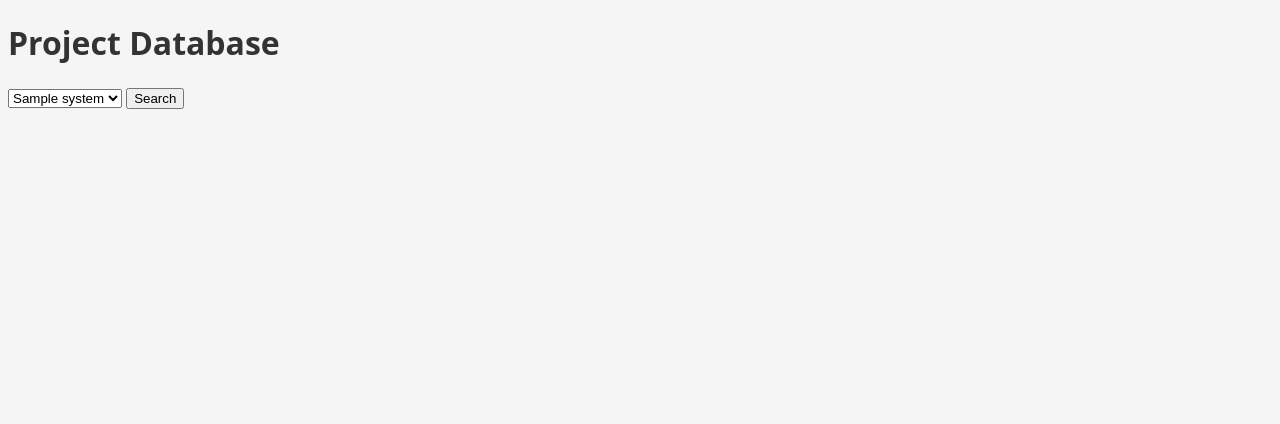
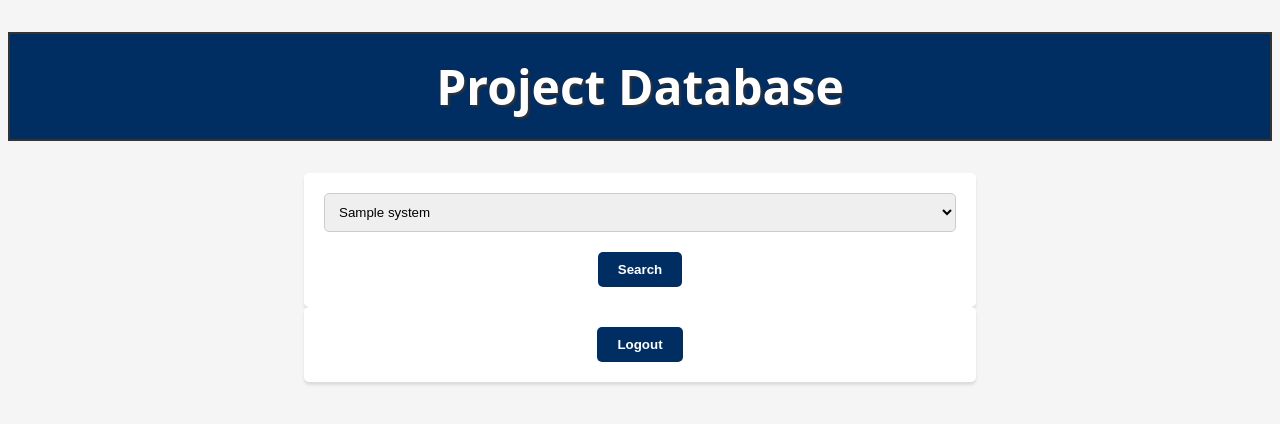
Before and after one commit to stephen601/CS_359DatabaseProject, a Flask app: template Part 4/app/templates/search.html in a window 1280 px wide. Shown: the top 424 px of the page. Run offline with Flask 3, Linux system fonts and the light colour scheme; the template is opened without the code that fills it: most values are stand-ins (such as "Sample title", 1, 10 or a date in 2020).

Commit message:
CSS update, logout update, and search update

```diff
--- a/Part 4/app/app.py
+++ b/Part 4/app/app.py
@@ -15,25 +15,44 @@ def db_connection(database):
         print(e)
     return conn
 
-@app.route('/')
+
+@app.route('/', methods=['GET', 'POST'])
 def index():
-    return render_template("index.html", os=os)
+    if request.method == 'POST':
+        session['database'] = request.form['database']
+        conn = db_connection(session['database'])
+        try:
+            # Perform any necessary operations on the database
+            # ...
+            conn.close()
+            session['message'] = "Database connection established successfully."
+            return redirect(url_for('index',os=os))
+        except:
+            # Handle any errors that may occur
+            # ...
+            return render_template("error.html")
+    else:
+        message = session.pop('message', None)
+        return render_template("index.html", message=message, os=os)
+
 
 @app.route('/logout', methods=['POST'])
 def logout():
-    database = session.get('database')
-    conn = db_connection(database)
+    session['database'] = request.form['database']
+    conn = db_connection(session['database'])
     try:
         # Perform any necessary operations on the database
         # ...
         conn.close()
         session.pop('database', None)
-        message = "Database connection closed successfully."
-        return render_template("index.html", message=message)
+        session['message'] = "Database connection closed successfully."
+        return redirect(url_for('index'))
     except:
         # Handle any errors that may occur
         # ...
         return render_template("error.html")
+
+
 
 @app.route('/api/database', methods=["POST"])
 def get_database():
--- a/Part 4/app/static/style.css
+++ b/Part 4/app/static/style.css
@@ -142,3 +57,103 @@ body {
   a:hover {
     text-decoration: underline;
   }
+h1{
+  text-align: center;
+  background-color: #002d62; /* set the background color to a blue */
+  padding: 20px; /* add some padding around the text */
+  border: 2px solid #333; /* add a border around the element */
+  text-shadow: 2px 2px 2px #333; /* add a text shadow to make the text stand out */
+  font-size: 48px; /* increase the font size for emphasis */
+  text-align: center; /* center the text horizontally */
+  color: #fff; /* set the text color to white */
+}
+/* Form Styles */
+
+form {
+  font-family: 'Open Sans', sans-serif;
+  background-color: #fff;
+  color: #333;
+  border-radius: 5px;
+  padding: 20px;
+  box-shadow: 0px 3px 3px rgba(0, 0, 0, 0.1);
+  width: 50%;
+  margin: 0 auto;
+}
+
+label {
+  display: block;
+  margin-bottom: 10px;
+}
+
+select {
+  display: block;
+  margin-bottom: 20px;
+  width: 100%;
+  padding: 10px;
+  border-radius: 5px;
+  border: 1px solid #ccc;
+}
+
+input[type="submit"] {
+  background-color: #002d62;
+  color: #fff;
+  font-weight: bold;
+  padding: 10px 20px;
+  border: none;
+  border-radius: 5px;
+  cursor: pointer;
+  transition: background-color 0.2s ease-in-out;
+}
+
+input[type="submit"]:hover {
+  background-color: #285EA6;
+}
+h2 {
+  font-size: 28px;
+  color: #002d62;
+  margin-bottom: 20px;
+  text-align: center;
+  }
+.alert {
+  padding: 10px;
+  margin-bottom: 20px;
+  border-radius: 5px;
+}
+.alert-success {
+  background-color: #dff0d8;
+  border: 1px solid #c8e5bc;
+  color: #3c763d;
+}
+label {
+  display: block;
+  margin-bottom: 10px;
+  font-weight: bold;
+  text-align: center;
+}
+button.search-btn {
+  display: block;
+  margin: 0 auto;
+  background-color: #002d62;
+  color: #fff;
+  font-weight: bold;
+  padding: 10px 20px;
+  border: none;
+  border-radius: 5px;
+  cursor: pointer;
+  transition: background-color 0.2s ease-in-out;
+}
+#search-results {
+  margin-top: 20px;
+}
+.logout-btn {
+  display: block;
+  margin: 0 auto;
+  background-color: #002d62;
+  color: #fff;
+  font-weight: bold;
+  padding: 10px 20px;
+  border: none;
+  border-radius: 5px;
+  cursor: pointer;
+  transition: background-color 0.2s ease-in-out;
+}
--- a/Part 4/app/templates/index.html
+++ b/Part 4/app/templates/index.html
@@ -1,6 +1,6 @@
 {% extends 'layout.html' %}
 {% block content %}
-<p>Welcome to Project Database, please follow the directions listed below:</p>
+<h2>Welcome to Project Database, please follow the directions listed below:</h2>
 <form action="/api/database" method="POST">
     <label for="database">Please select a database: </label>
     <select name="database">
@@ -8,7 +8,9 @@
             <option value="{{ file }}">{{ file }}</option>
         {% endfor %}
     </select>
-    <input type="submit" value="Connect">
+    <div style="text-align: center;">
+        <input type="submit" value="Connect">
+    </div>
 </form>
 {% if message %}
     <div class="alert alert-success">{{ message }}</div>
--- a/Part 4/app/templates/search.html
+++ b/Part 4/app/templates/search.html
@@ -1,13 +1,21 @@
 {% extends 'layout.html' %}
 {% block content %}
+<div style="text-align:center;">
   <form method="post" id="search-form">
     <select name="schedulerSystem" id="scheduler-system-select">
       {% for system in systems %}
         <option value="{{ system }}">{{ system }}</option>
       {% endfor %}
     </select>
-  <button type="submit" id="search-btn">Search</button>
+    <button type="submit" id="search-btn" class="search-btn">Search</button>
   </form>
+
+  <form action="{{ url_for('logout') }}" method="POST" style="display:inline-block;">
+    <input type="hidden" name="database" value="{{ database }}">
+    <button type="submit" class="logout-btn">Logout</button>
+  </form>
+
+</div>
 <div id="search-results"></div>
 
 <script>
```
Also changed, not shown: other parts of Part 4/app/static/style.css (+0 -85 lines), Part 4/app/templates/display_all.html (+8 -0 lines), Part 4/app/templates/query.html (+7 -4 lines), Part 4/app/templates/error.html (added). Lines whose indentation alone changed are shown as unchanged.
